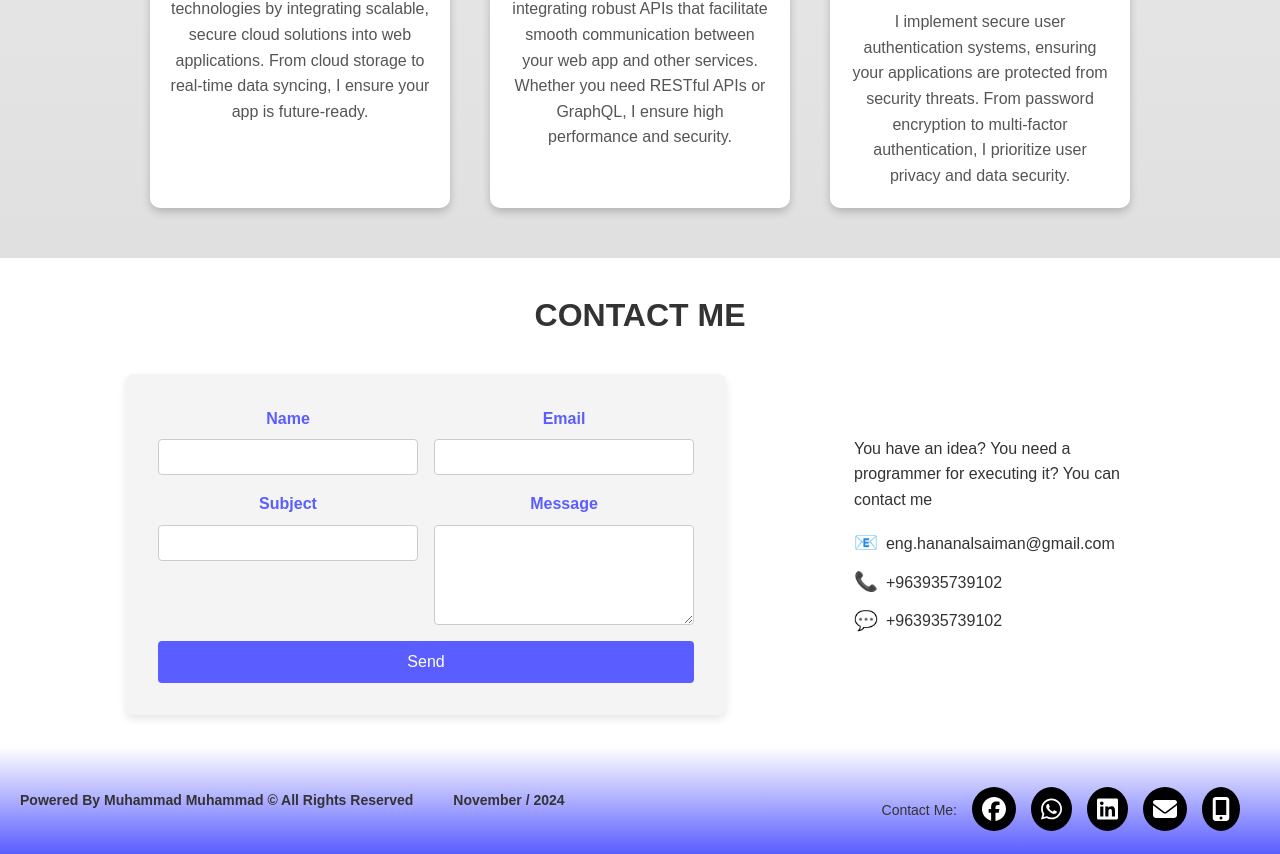
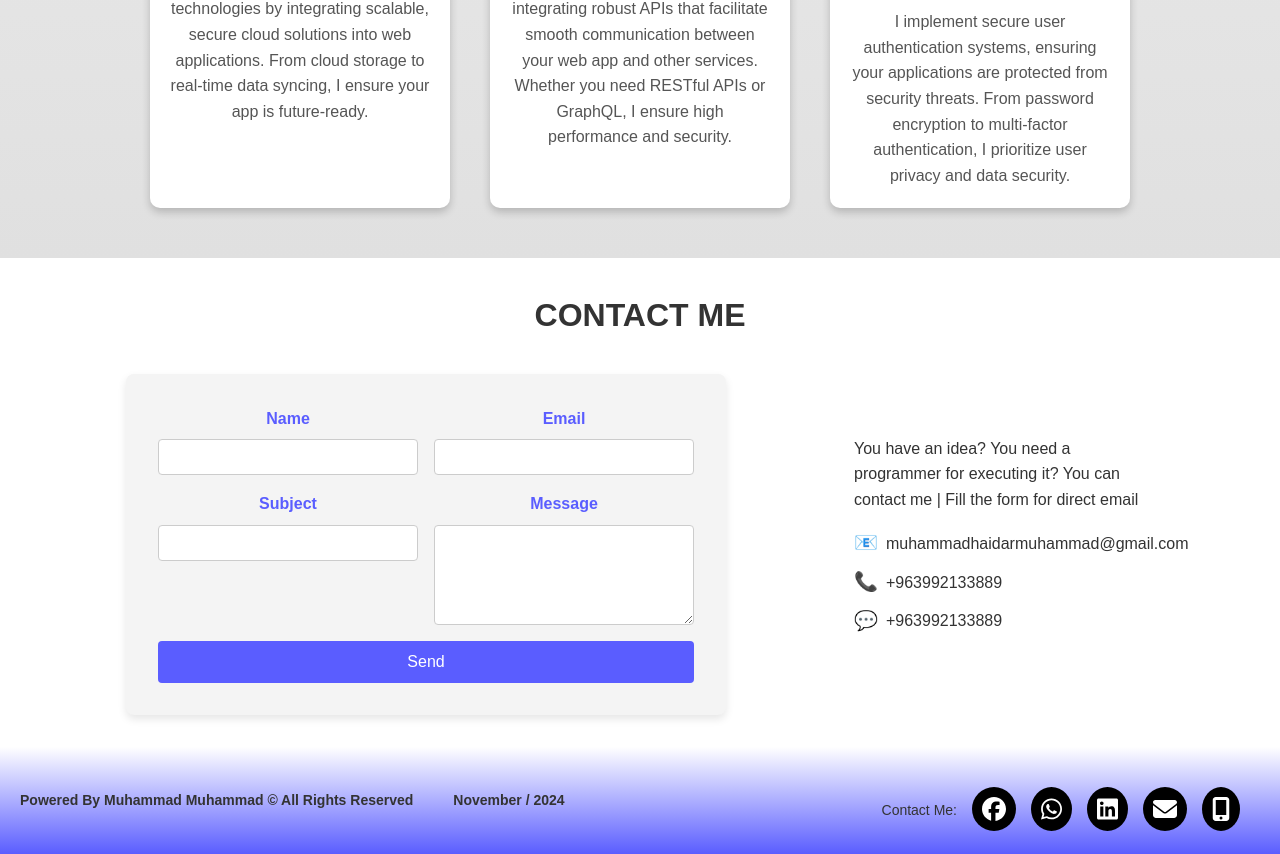
Before and after one commit to Eng-MuhammadMuhammad/MyProtfolio, a React (Create React App) app: page / in a window 1280 px wide. Shown: the part 6320-7174 px from the top of the page. Built offline with nearby package versions, Linux system fonts and the light colour scheme.

Commit message:
altering the contact section

```diff
--- a/src/components/Contact/Contact.js
+++ b/src/components/Contact/Contact.js
@@ -91,11 +91,11 @@ const Contact = () => {
           <button type="submit" className={styles.button}>Send</button>
         </form>
         <div className={styles.contactInfo}>
-          <p>You have an idea? You need a programmer for executing it? You can contact me</p>
+          <p>You have an idea? You need a programmer for executing it? You can contact me | Fill the form for direct email</p>
           <ul className={styles.contactDetails}>
-            <li><span className={styles.icon}>📧</span> eng.hananalsaiman@gmail.com</li>
-            <li><span className={styles.icon}>📞</span> +963935739102</li>
-            <li><span className={styles.icon}>💬</span> +963935739102</li>
+            <li><span className={styles.icon}>📧</span> muhammadhaidarmuhammad@gmail.com</li>
+            <li><span className={styles.icon}>📞</span> +963992133889</li>
+            <li><span className={styles.icon}>💬</span> +963992133889</li>
           </ul>
         </div>
       </div>
```
Also changed, not shown: 7 other files (tests, documents, lock files or other folders).
